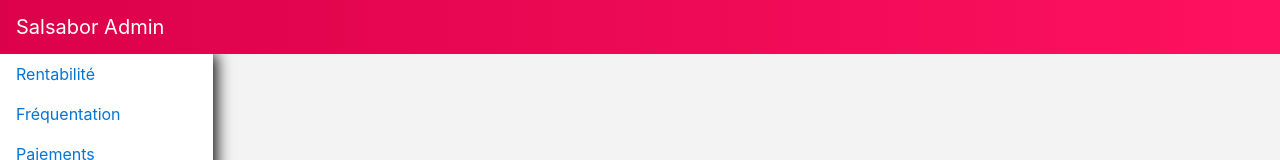
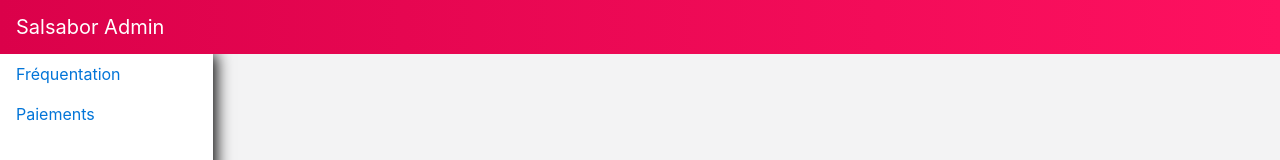
Before and after one commit to AngelZatch/admin-salsabor, an Angular app: page / in a window 1280 px wide. Shown: the top 160 px of the page. Built offline with nearby package versions, Linux system fonts and the light colour scheme.

Commit message:
Hiding nav option

```diff
--- a/src/app/layout/menu/menu.component.ts
+++ b/src/app/layout/menu/menu.component.ts
@@ -14,10 +14,6 @@ export class MenuComponent implements OnInit {
     ngOnInit() {
         this.items = [
             {
-                'url': 'profits',
-                'name': 'Rentabilité'
-            },
-            {
                 'url': 'attendance',
                 'name': 'Fréquentation'
             },
```
